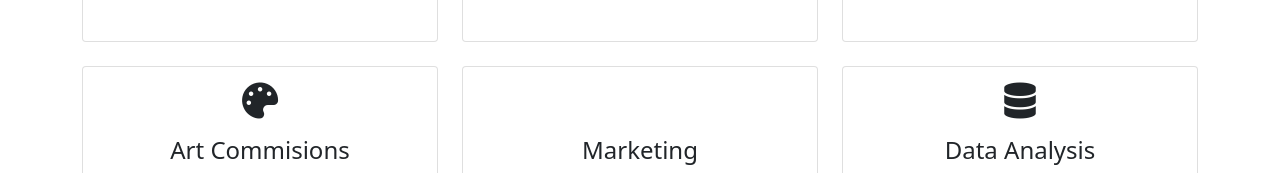
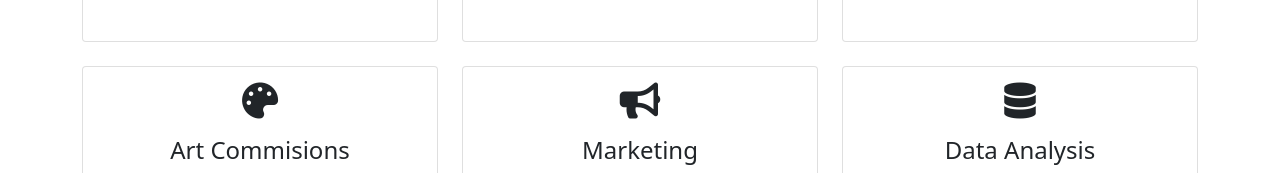
Before and after one commit to Beatriciaw/Beatricia, a plain HTML site: page index.html in a window 1280 px wide. Shown: the part 1640-1813 px from the top of the page. Drawn offline with nearby package versions, Linux system fonts and the light colour scheme; a script that the page names is missing.

Commit message:
Update index.html

```diff
--- a/index.html
+++ b/index.html
@@ -160,7 +160,7 @@
                     <div class="col-lg-4 mt-4">
                         <div class="card servicesText">
                             <div class="card-body">
-                                <i class="fas servicesIcon fa-stack-exchange"></i>
+                                <i class="fas servicesIcon fa-bullhorn"></i>
                                 <h4 class="card-title mt-3">Marketing</h4>
                                 <p class="card-text mt-3">Developing plans for creative marketing and advertisement while estimating demand and laying down plans for future inovative ways of advertisement that will catch consumer's attention.
                                 </p>
```
